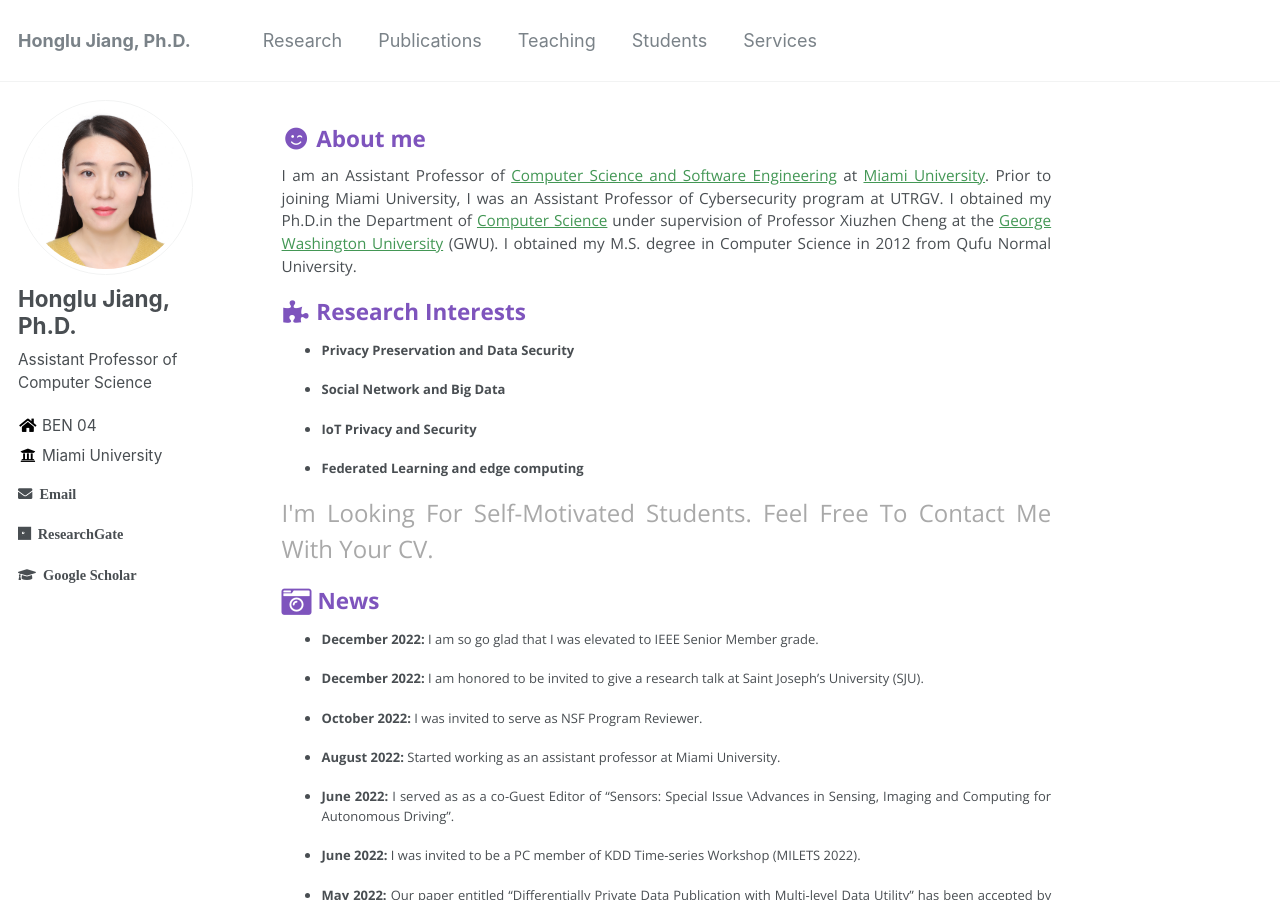
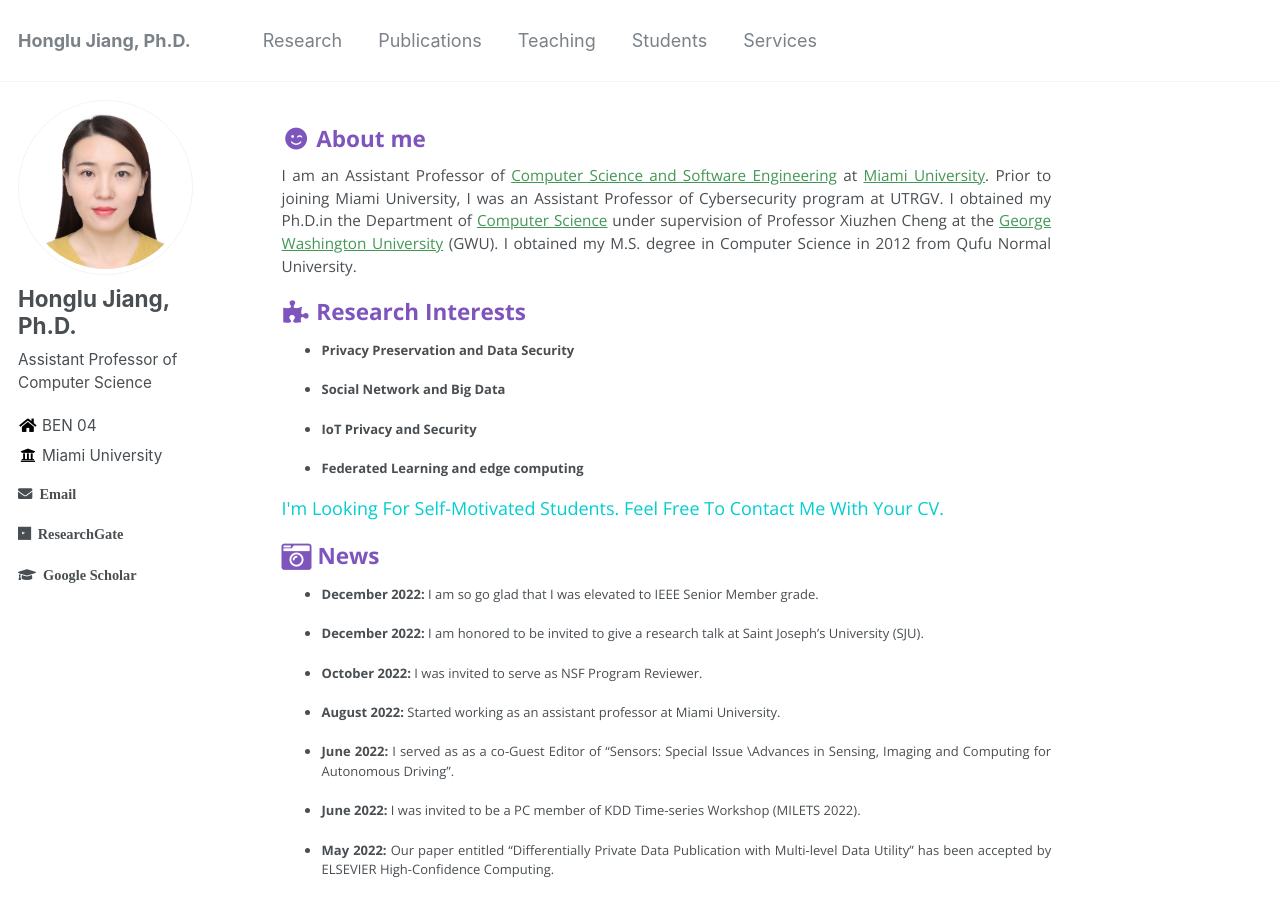
Before and after one commit to hljiang0720/hljiang.github.io, a Jekyll site: the page built from _pages/about.md, in a window 1280 px wide and 900 px high. Built offline with Jekyll 4.4.1, drawn with Linux system fonts in a browser that asks for light colours.

Commit message:
Update about.md

```diff
--- a/_pages/about.md
+++ b/_pages/about.md
@@ -28,7 +28,7 @@
 
 
 
-<p><font size="+2" color="darkgray">I'm Looking For Self-Motivated Students. Feel Free To Contact Me With Your CV.</font></p>
+<p><font size="+1" color="#00ced1">I'm Looking For Self-Motivated Students. Feel Free To Contact Me With Your CV.</font></p>
 
 
 
```
